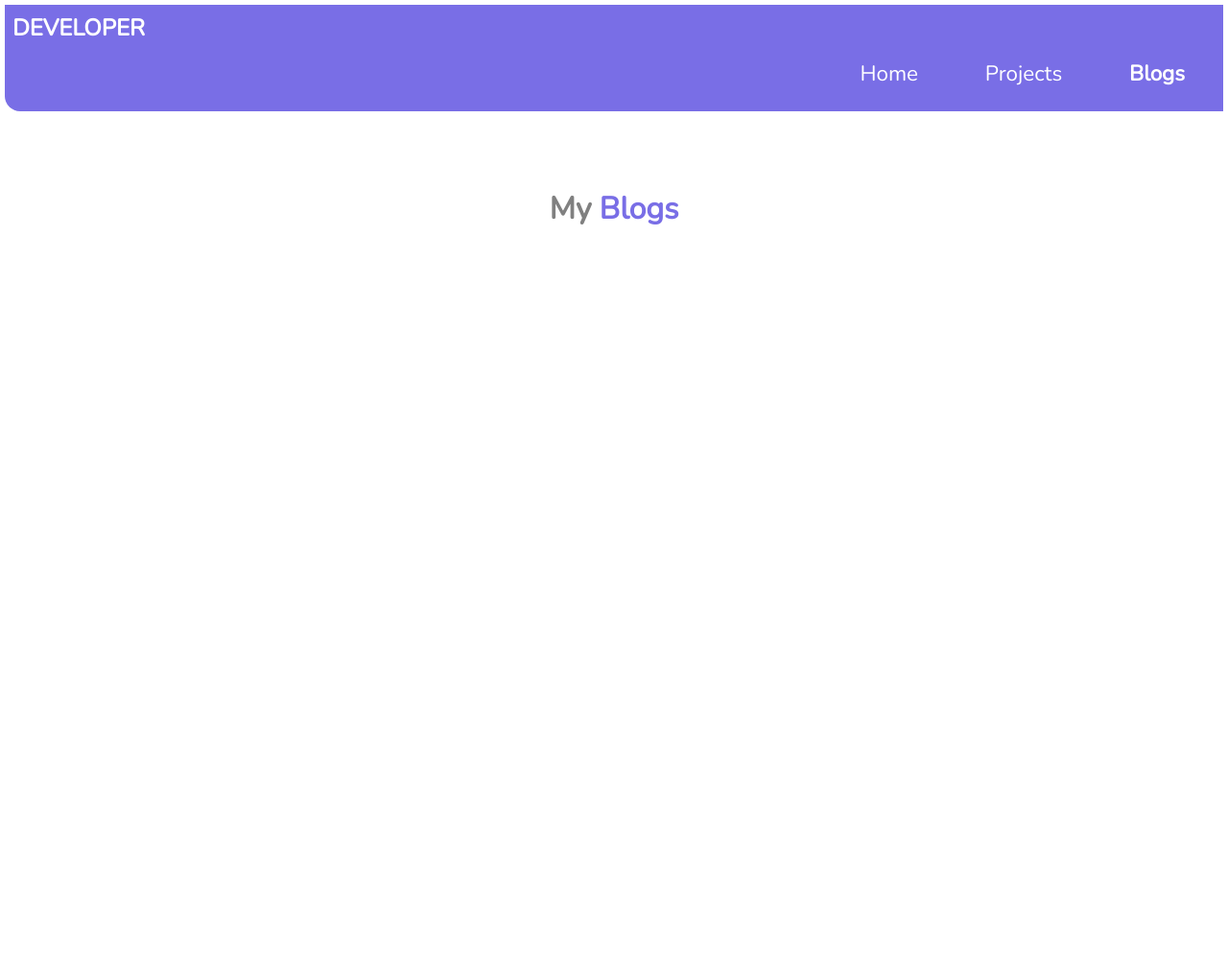
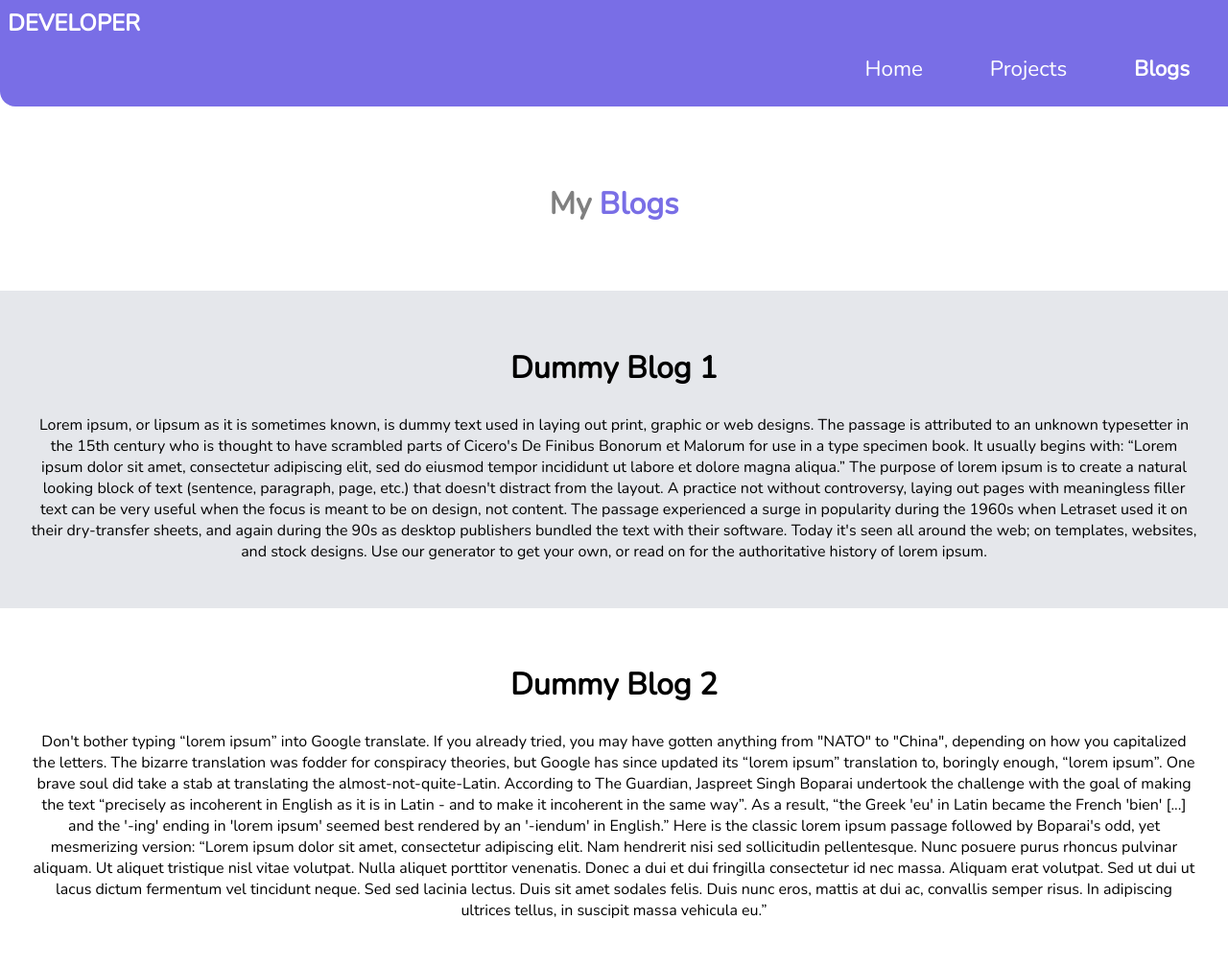
Before and after one commit to Pulkit426/pulkit-agrawal-portfolio, a plain HTML site: page blogs.html in a window 1280 px wide. Shown: the whole page at 96% size. Before the commit the page ends 800 px from the top, so only its background shows below. Drawn offline with nearby package versions, Linux system fonts and the light colour scheme.

Commit message:
updated code

```diff
--- a/blogs.html
+++ b/blogs.html
@@ -17,7 +17,7 @@
             </li>
 
             <li class="list-item-inline ">
-                <a class="link nav-pills " href="/">Projects </a>
+                <a class="link nav-pills " href="/projects.html">Projects </a>
             </li>
 
             <li class="list-item-inline ">
@@ -30,5 +30,28 @@
         <h1 class="hero-heading "> My <span class="hero-highlight">Blogs </span></h1>
     </header>
 
+    <section class="section section-ow">
+        <h1 class="heading">Dummy Blog 1</h1>
+        <p> Lorem ipsum, or lipsum as it is sometimes known, is dummy text used in laying out print, graphic or web designs. The passage is attributed to an unknown typesetter in the 15th century who is thought to have scrambled parts of Cicero's De Finibus Bonorum et Malorum for use in a type specimen book. It usually begins with:
+
+            “Lorem ipsum dolor sit amet, consectetur adipiscing elit, sed do eiusmod tempor incididunt ut labore et dolore magna aliqua.”
+            The purpose of lorem ipsum is to create a natural looking block of text (sentence, paragraph, page, etc.) that doesn't distract from the layout. A practice not without controversy, laying out pages with meaningless filler text can be very useful when the focus is meant to be on design, not content.
+
+            The passage experienced a surge in popularity during the 1960s when Letraset used it on their dry-transfer sheets, and again during the 90s as desktop publishers bundled the text with their software. Today it's seen all around the web; on templates, websites, and stock designs. Use our generator to get your own, or read on for the authoritative history of lorem ipsum.</p>
+    </section>
+
+    <section class="section">
+        <h1 class="heading">Dummy Blog 2 </h1>
+        <p> Don't bother typing “lorem ipsum” into Google translate. If you already tried, you may have gotten anything from "NATO" to "China", depending on how you capitalized the letters. The bizarre translation was fodder for conspiracy theories, but Google has since updated its “lorem ipsum” translation to, boringly enough, “lorem ipsum”.
+
+            One brave soul did take a stab at translating the almost-not-quite-Latin. According to The Guardian, Jaspreet Singh Boparai undertook the challenge with the goal of making the text “precisely as incoherent in English as it is in Latin - and to make it incoherent in the same way”. As a result, “the Greek 'eu' in Latin became the French 'bien' [...] and the '-ing' ending in 'lorem ipsum' seemed best rendered by an '-iendum' in English.”
+
+            Here is the classic lorem ipsum passage followed by Boparai's odd, yet mesmerizing version:
+
+            “Lorem ipsum dolor sit amet, consectetur adipiscing elit. Nam hendrerit nisi sed sollicitudin pellentesque. Nunc posuere purus rhoncus pulvinar aliquam. Ut aliquet tristique nisl vitae volutpat. Nulla aliquet porttitor venenatis. Donec a dui et dui fringilla consectetur id nec massa. Aliquam erat volutpat. Sed ut dui ut lacus dictum fermentum vel tincidunt neque. Sed sed lacinia lectus. Duis sit amet sodales felis. Duis nunc eros, mattis at dui ac, convallis semper risus. In adipiscing ultrices tellus, in suscipit massa vehicula eu.” </p>
+    </section>
+
+
+
 </body>
 </html>
--- a/style.css
+++ b/style.css
@@ -7,7 +7,7 @@
 
 body{
     font-family: 'Nunito', sans-serif;
-    margin: 5px;
+    margin: 0px;
 }
 
 hr{
@@ -15,7 +15,7 @@ hr{
 }
 
 .container{
-    padding: 1rem 1rem;
+    padding: 1.5rem 1.5rem;
 }
 
 .container-center{
@@ -126,3 +126,8 @@ hr{
        padding-inline-start: 0px;
        text-align: center;
    }
+
+   .heading{
+       font-size: 2rem;
+       font-weight: bolder;
+   }
```
Also changed, not shown: projects.html (+6 -5 lines).
